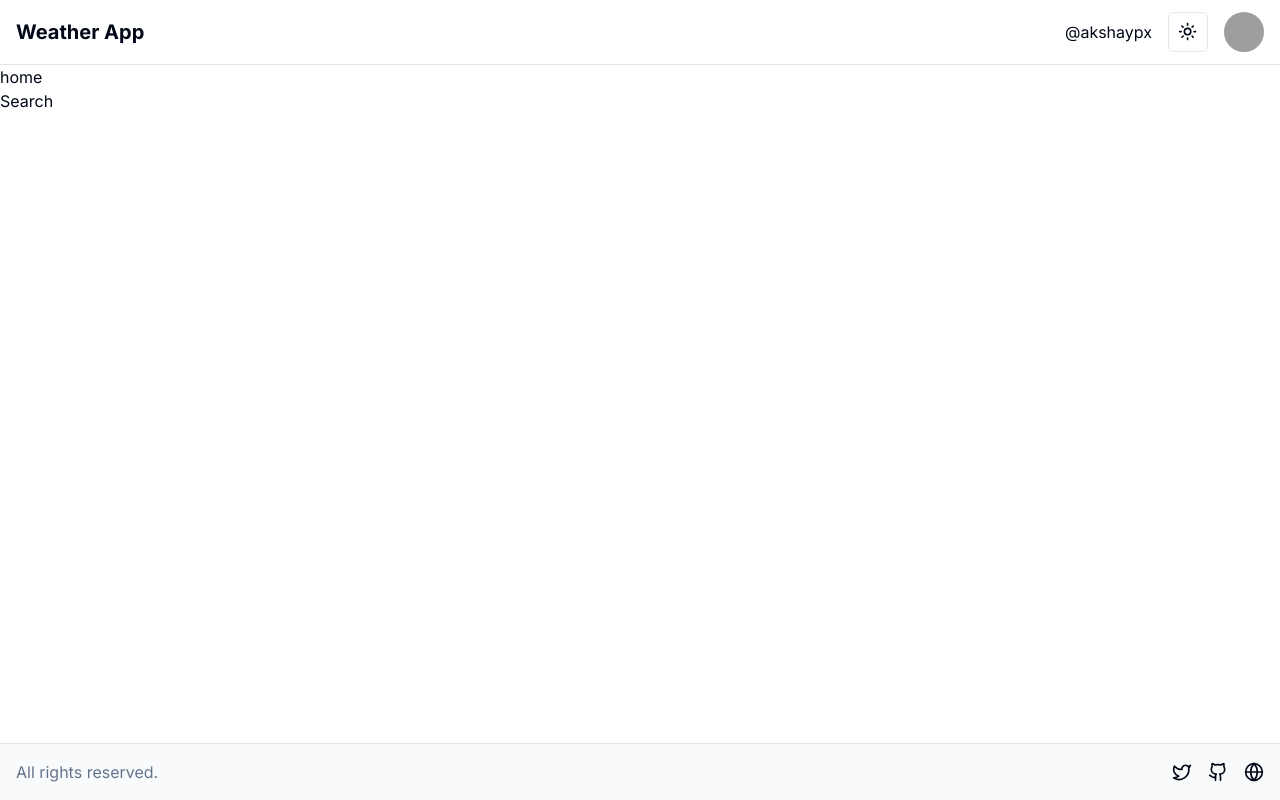
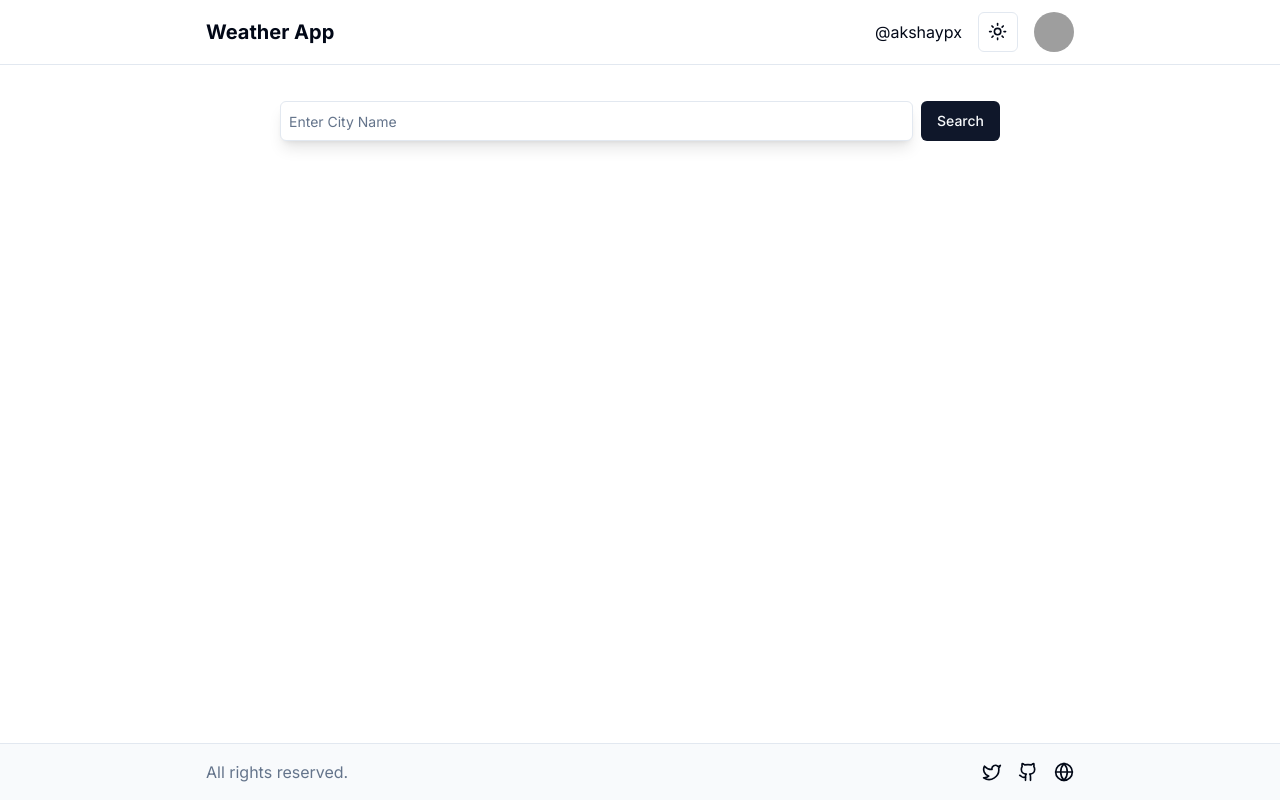
Before and after one commit to akshaypx/weather-next, a Next.js app: page / in a window 1280 px wide. Built offline with nearby package versions, Linux system fonts and the light colour scheme; grey boxes are pictures that could not be loaded.

Commit message:
feat: weather api and ui fixes

```diff
--- a/app/layout.tsx
+++ b/app/layout.tsx
@@ -5,7 +5,6 @@ import { cn } from "@/lib/utils";
 import Header from "@/components/Header/Header";
 import { ThemeProvider } from "@/components/theme-provider";
 import { Separator } from "@/components/ui/separator";
-import Search from "@/components/Search/Search";
 import Footer from "@/components/Footer/Footer";
 
 const fontSans = FontSans({
@@ -14,8 +13,8 @@ const fontSans = FontSans({
 });
 
 export const metadata: Metadata = {
-  title: "Create Next App",
-  description: "Generated by create next app",
+  title: "Weather App",
+  description: "Created and Maintained by Akshay Srivastava",
 };
 
 export default function RootLayout({
@@ -38,15 +37,18 @@ export default function RootLayout({
           enableSystem
           disableTransitionOnChange
         >
-          <div className="flex h-screen flex-col">
-            <Header />
-            <Separator />
-            {children}
-            <div className="flex-1">
-              <Search />
+          <div className="flex h-screen flex-col w-full items-center">
+            <div className="w-full flex justify-center items-center">
+              <Header />
             </div>
             <Separator />
-            <Footer />
+            <div className="flex-1 w-full flex flex-col justify-start items-center">
+              {children}
+            </div>
+            <Separator />
+            <div className="bg-primary-foreground w-full flex justify-center items-center">
+              <Footer />
+            </div>
           </div>
         </ThemeProvider>
       </body>
--- a/app/page.tsx
+++ b/app/page.tsx
@@ -1,3 +1,59 @@
+"use client";
+import Search from "@/components/Search/Search";
+import { Separator } from "@/components/ui/separator";
+import { Weather, getWeatherByCity } from "@/queries/apiClient";
+import Image from "next/image";
+import { useState } from "react";
+
 export default function Home() {
-  return <h1>home</h1>;
+  const [city, setCity] = useState("");
+  const [weather, setWeather] = useState<Weather | null>(null);
+  const handleClick = async () => {
+    console.log(city);
+    const data: Weather = await getWeatherByCity(city);
+    console.log(data);
+    if (data) {
+      setWeather(data);
+    }
+  };
+  return (
+    <>
+      <Search setCity={setCity} city={city} handleClick={handleClick} />
+      {weather && (
+        <div className="max-w-[900px] w-full flex justify-center items-center">
+          <div className="w-[80%] flex justify-center items-center border border-bg-foreground rounded-md shadow-xl">
+            <div className="w-full p-2 flex flex-col justify-start items-start">
+              <span>
+                Location - {weather.location.name},{weather.location.country}{" "}
+                {weather.location.region} ({weather.location.lat} lat,
+                {weather.location.lon} lon)
+              </span>
+              <span>
+                Region - {weather.location.region} {weather.location.tz_id}
+              </span>
+              <span>Time - {weather.location.localtime}</span>
+              <span>
+                Temperature - {weather.current.feelslike_c}C (
+                {weather.current.feelslike_f})F
+              </span>
+              <span>Humidity - {weather.current.humidity}%</span>
+              <span>
+                Wind - {weather.current.wind_kph}kph/{weather.current.wind_mph}
+                mph
+              </span>
+              <span>Direction - {weather.current.wind_dir}</span>
+            </div>
+            <div className="flex p-4 justify-center items-center">
+              <Image
+                src={"https:" + weather.current.condition.icon}
+                height={200}
+                width={200}
+                alt={weather.current.condition.text}
+              />
+            </div>
+          </div>
+        </div>
+      )}
+    </>
+  );
 }
--- a/components/Footer/Footer.tsx
+++ b/components/Footer/Footer.tsx
@@ -5,7 +5,7 @@ type Props = {};
 
 const Footer = (props: Props) => {
   return (
-    <div className="bg-primary-foreground p-4 flex gap-4 justify-between items-center">
+    <div className="max-w-[900px] w-full p-4 flex gap-4 justify-between items-center">
       <p className="text-muted-foreground">All rights reserved.</p>
       <div className="flex gap-4 justify-center items-center">
         <Twitter href="https://twitter.com/pxdev0" size={20} />
--- a/components/Header/Header.tsx
+++ b/components/Header/Header.tsx
@@ -11,7 +11,7 @@ type Props = {};
 
 const Header = (props: Props) => {
   return (
-    <div className="w-full h-16 flex justify-between items-center px-4 py-2">
+    <div className="max-w-[900px] w-full h-16 flex justify-between items-center px-4 py-2">
       <h3 className="font-bold text-xl">Weather App</h3>
       <div className="flex gap-4 items-center">
         <HoverCard>
--- a/components/Search/Search.tsx
+++ b/components/Search/Search.tsx
@@ -1,9 +1,32 @@
-import React from "react";
+"use client";
+import React, { Dispatch, SetStateAction } from "react";
+import { Input } from "../ui/input";
+import { Button } from "../ui/button";
 
-type Props = {};
+type Props = {
+  setCity: Dispatch<SetStateAction<string>>;
+  city: string;
+  handleClick: () => void;
+};
 
 const Search = (props: Props) => {
-  return <div>Search</div>;
+  return (
+    <div className="max-w-[900px] w-full h-28 flex justify-center items-center gap-4">
+      <div className="flex w-[80%] justify-center items-start gap-2">
+        <label className="w-full">
+          <Input
+            placeholder="Enter City Name"
+            className="p-2 shadow-lg"
+            value={props.city}
+            onChange={(e) => props.setCity(e.target.value)}
+          />
+        </label>
+        <Button onClick={props.handleClick} variant={"default"}>
+          Search
+        </Button>
+      </div>
+    </div>
+  );
 };
 
 export default Search;
--- a/next.config.mjs
+++ b/next.config.mjs
@@ -1,4 +1,13 @@
 /** @type {import('next').NextConfig} */
-const nextConfig = {};
+const nextConfig = {
+  images: {
+    remotePatterns: [
+      {
+        protocol: "https",
+        hostname: "cdn.weatherapi.com",
+      },
+    ],
+  },
+};
 
 export default nextConfig;
--- a/package.json
+++ b/package.json
@@ -14,6 +14,8 @@
     "@radix-ui/react-hover-card": "^1.0.7",
     "@radix-ui/react-separator": "^1.0.3",
     "@radix-ui/react-slot": "^1.0.2",
+    "@reduxjs/toolkit": "^2.1.0",
+    "@tanstack/react-query": "^5.18.0",
     "class-variance-authority": "^0.7.0",
     "clsx": "^2.1.0",
     "lucide-react": "^0.320.0",
@@ -21,6 +23,9 @@
     "next-themes": "^0.2.1",
     "react": "^18",
     "react-dom": "^18",
+    "react-hook-form": "^7.49.3",
+    "react-redux": "^9.1.0",
+    "redux": "^5.0.1",
     "tailwind-merge": "^2.2.1",
     "tailwindcss-animate": "^1.0.7"
   },
--- /dev/null
+++ b/queries/apiClient.ts
@@ -0,0 +1,68 @@
+const API_BASE_URL = "https://api.weatherapi.com/v1";
+
+export interface Weather {
+  location: Location;
+  current: Current;
+}
+export interface Location {
+  name: string;
+  region: string;
+  country: string;
+  lat: number;
+  lon: number;
+  tz_id: string;
+  localtime_epoch: number;
+  localtime: string;
+}
+export interface Current {
+  last_updated_epoch: number;
+  last_updated: string;
+  temp_c: number;
+  temp_f: number;
+  is_day: number;
+  condition: Condition;
+  wind_mph: number;
+  wind_kph: number;
+  wind_degree: number;
+  wind_dir: string;
+  pressure_mb: number;
+  pressure_in: number;
+  precip_mm: number;
+  precip_in: number;
+  humidity: number;
+  cloud: number;
+  feelslike_c: number;
+  feelslike_f: number;
+  vis_km: number;
+  vis_miles: number;
+  uv: number;
+  gust_mph: number;
+  gust_kph: number;
+}
+export interface Condition {
+  text: string;
+  icon: string;
+  code: number;
+}
+
+export async function getWeatherByCity(city: string) {
+  try {
+    const response = await fetch(
+      `${API_BASE_URL}/current.json?q=${city}&key=${process.env.NEXT_PUBLIC_WEATHER_API_KEY}`,
+      {
+        method: "GET",
+        headers: {
+          accept: "application/json",
+        },
+      }
+    );
+    if (!response.ok) {
+      console.log("API Error");
+      return null;
+    }
+    const data = await response.json();
+    return data;
+  } catch (error) {
+    console.log(error);
+  }
+}
```
Also changed, not shown: 1 other file (tests, documents, lock files or other folders).
